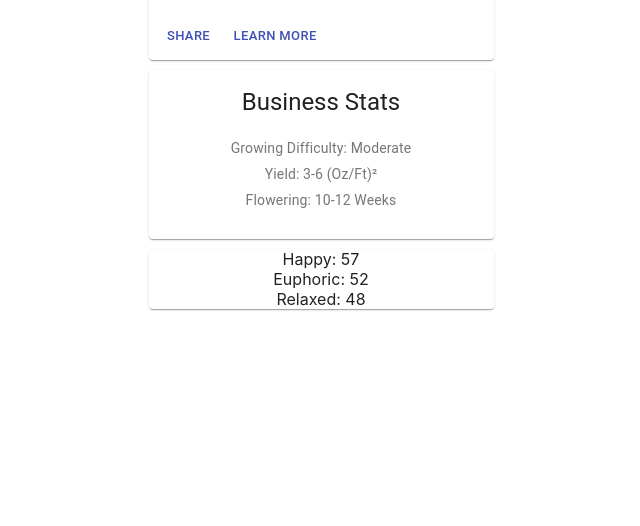
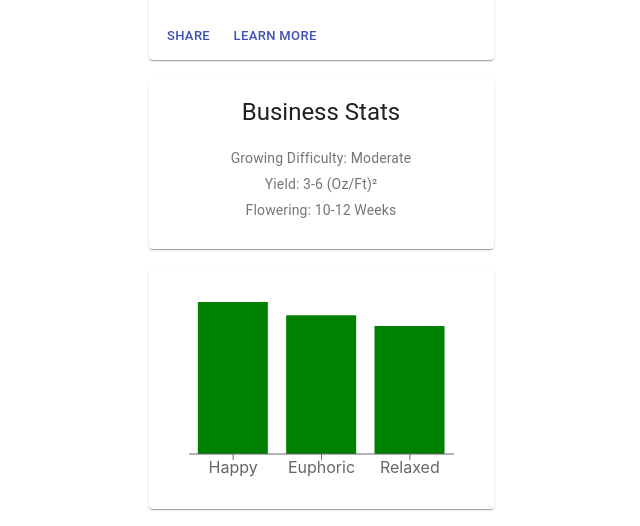
Before and after one commit to ryanmeinzer/colliebuddz, a React (Create React App) app in the folder colliebuddz/: page / in a window 1280 px wide. Shown: the part 386-912 px from the top of the page, without its empty margins (319-959 px from the left). Before the commit the page ends 800 px from the top, so only its background shows below. Built offline with nearby package versions, Linux system fonts and the light colour scheme; no server answers; the HTML template or start-up script is replaced by a standard one.

Commit message:
added charts for ConsumerStats with refactored data structure

```diff
--- a/colliebuddz/package.json
+++ b/colliebuddz/package.json
@@ -12,6 +12,7 @@
     "react-dom": "^17.0.2",
     "react-scripts": "4.0.3",
     "react-web-media-player": "^1.1.6",
+    "recharts": "^2.0.9",
     "uifx": "^2.0.7",
     "use-sound": "^2.0.1",
     "web-vitals": "^1.0.1"
--- a/colliebuddz/src/App.js
+++ b/colliebuddz/src/App.js
@@ -20,11 +20,20 @@ const data = [
       yield: '3-6 (Oz/Ft)²',
       flowering: '10-12 Weeks'
     },
-    consumerStats: {
-      happy: 57,
-      euphoric: 52,
-      relaxed: 48
-    }
+    consumerStats: [
+      {
+        name: 'Happy',
+        value: 57
+      },
+      {
+        name: 'Euphoric',
+        value: 52
+      },
+      {
+        name: 'Relaxed',
+        value: 48
+      }
+    ]
   },
   {
     summary: {
@@ -37,11 +46,20 @@ const data = [
       yield: '1-3 (Oz/Ft)²',
       flowering: '10-12 Weeks'
     },
-    consumerStats: {
-      happy: 57,
-      uplifted: 50,
-      euphoric: 49
-    }
+    consumerStats: [
+      {
+        name: 'Happy',
+        value: 57
+      },
+      {
+        name: 'Uplifted',
+        value: 50
+      },
+      {
+        name: 'Euphoric',
+        value: 49
+      }
+    ]
   },
   {
     summary: {
@@ -54,11 +72,20 @@ const data = [
       yield: '3-6 (Oz/Ft)²',
       flowering: '7-9 Weeks'
     },
-    consumerStats: {
-      relaxed: 56,
-      sleepy: 46,
-      happy: 44
-    }
+    consumerStats: [
+      {
+        name: 'Relaxed',
+        value: 56
+      },
+      {
+        name: 'Sleepy',
+        value: 46,
+      },
+      {
+        name: 'Happy',
+        value: 44
+      }
+    ]
   }
 ]
 
--- a/colliebuddz/src/BusinessStats.js
+++ b/colliebuddz/src/BusinessStats.js
@@ -29,7 +29,7 @@ const BusinessStats = (props) => {
 
     return (
         <>
-            <Card className={classes.root} style={{margin: '10px'}}>
+            <Card className={classes.root} style={{margin: '20px'}}>
                 <CardContent>
                     <Typography variant="h5" component="h2">
                         Business Stats
--- a/colliebuddz/src/ConsumerStats.js
+++ b/colliebuddz/src/ConsumerStats.js
@@ -1,5 +1,6 @@
 import Card from '@material-ui/core/Card'
 import {makeStyles} from '@material-ui/core/styles';
+import {BarChart, Bar, XAxis } from 'recharts';
 
 const useStyles = makeStyles({
     root: {
@@ -13,12 +14,11 @@ const useStyles = makeStyles({
 const ConsumerStats = (props) => {
     const classes = useStyles()
     return (
-        <Card className={classes.root} style={{margin: '10px'}}>
-            <div>
-            <div>{Object.keys(props.data)[0][0].toUpperCase() + Object.keys(props.data)[0].substring(1)}: {Object.values(props.data)[0]}</div>
-            <div>{Object.keys(props.data)[1][0].toUpperCase() + Object.keys(props.data)[1].substring(1)}: {Object.values(props.data)[1]}</div>
-            <div>{Object.keys(props.data)[2][0].toUpperCase() + Object.keys(props.data)[2].substring(1)}: {Object.values(props.data)[2]}</div>
-            </div>
+        <Card className={classes.root} style={{margin: '20px'}}>
+            <BarChart width={275} height={200} data={props.data} style={{margin: '20px'}}>
+                <Bar dataKey="value" fill="green" />
+                <XAxis dataKey="name" />
+            </BarChart>
         </Card>
     )
 }
```
Also changed, not shown: 1 other file (tests, documents, lock files or other folders).
